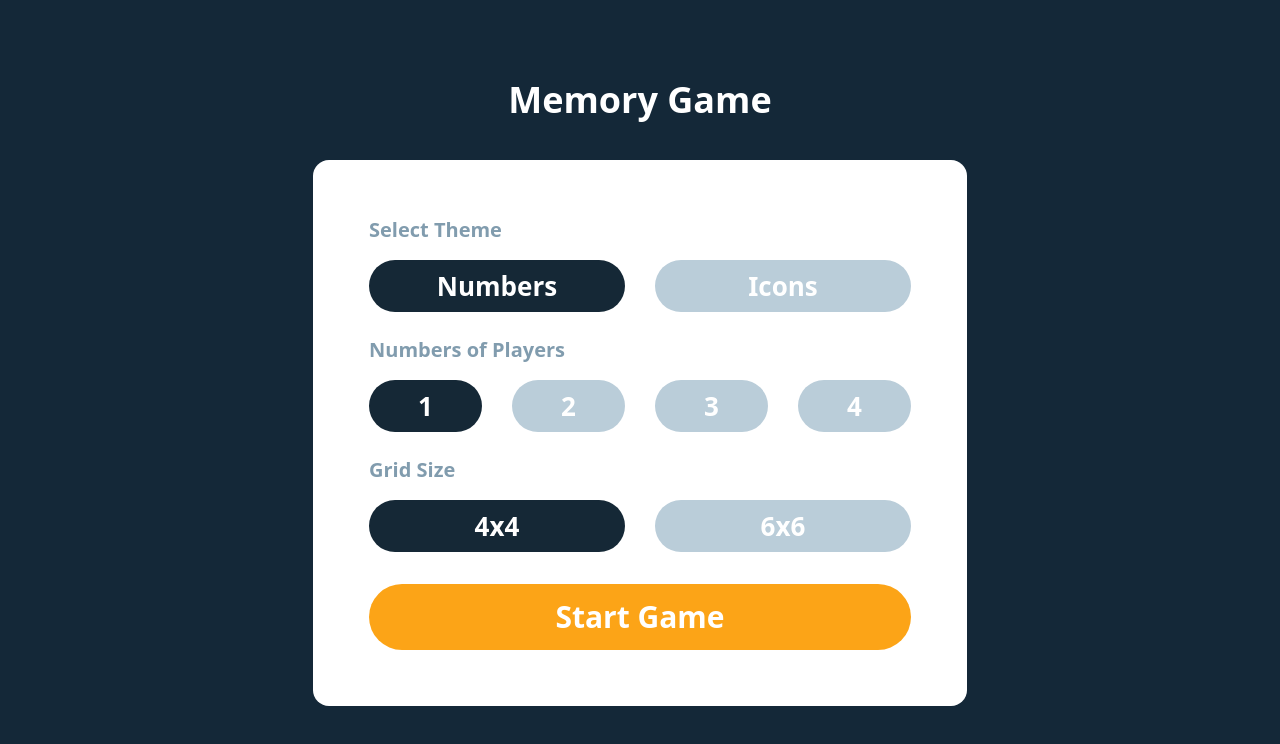
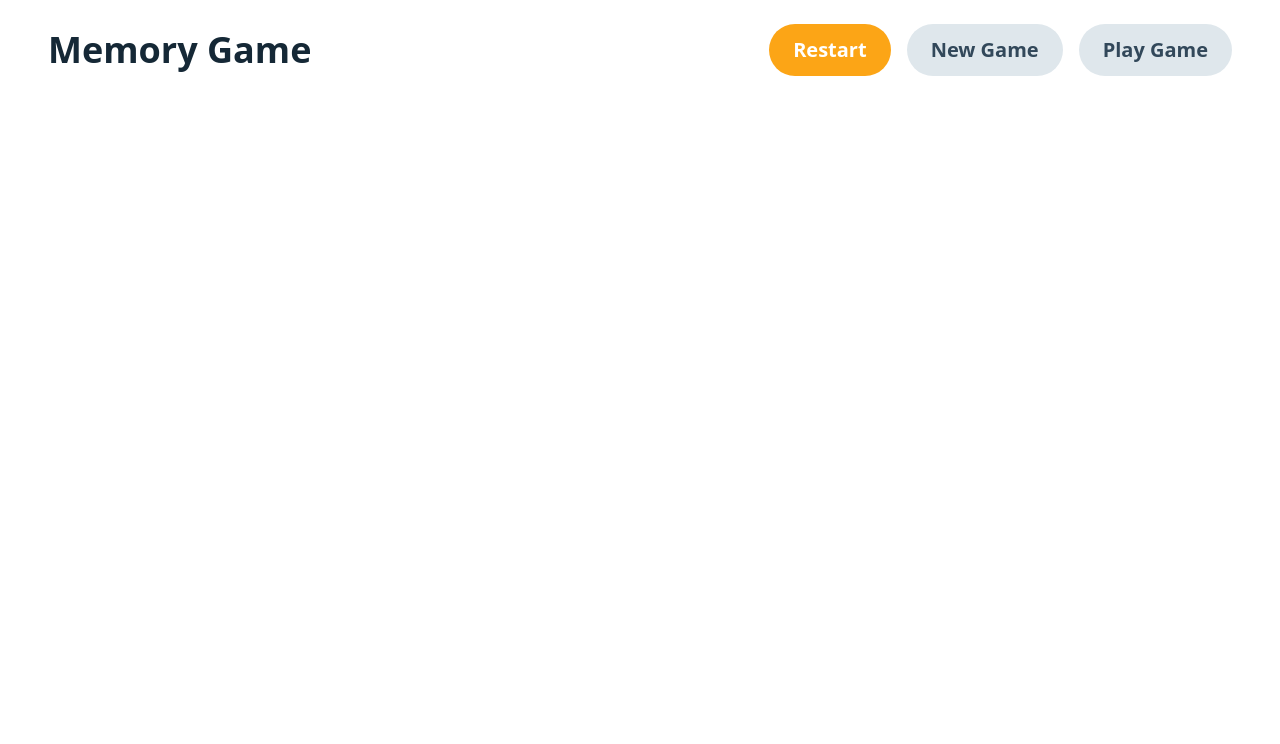
Before and after one commit to ManikantaPotnuru9176/memory-game, a Next.js app: page / in a window 1280 px wide. Shown: the top 744 px of the page. Built offline with nearby package versions, Linux system fonts and the light colour scheme.

Commit message:
optimized navbar

```diff
--- a/src/components/Main.js
+++ b/src/components/Main.js
@@ -7,7 +7,7 @@ import { useEffect, useState } from "react";
 
 const Main = () => {
   const [settings, setSettings] = useState({
-    status: true,
+    status: false,
     selectedTheme: "Numbers",
     selectedPlayers: 1,
     selectedGridSize: "4x4",
@@ -64,12 +64,12 @@ const Main = () => {
   return (
     <>
       <NewGame settings={settings} setSettings={setSettings} />
-      {/* <Navbar />
-      <div className="lg:container mx-auto px-4">
-            <Grid />
-          </div>
-          <Footer />
-          {totalScore * 2 === gridSize * gridSize && <GameEnd />} */}
+      <Navbar settings={settings} setSettings={setSettings} />
+      {/* <div className="lg:container mx-auto px-4">
+        <Grid />
+      </div>
+      <Footer />
+      {totalScore * 2 === gridSize * gridSize && <GameEnd />} */}
     </>
   );
 };
--- a/src/components/gameSetup/NewGame.js
+++ b/src/components/gameSetup/NewGame.js
@@ -23,7 +23,9 @@ const NewGame = ({ settings, setSettings }) => {
 
   return (
     <div
-      className={`fixed inset-0 bg-[#142838] transform transition-transform ease-in-out duration-500 ${
+      className={`${
+        settings.status ? "block" : "hidden"
+      } fixed inset-0 bg-[#142838] transform transition-transform ease-in-out duration-500 ${
         isVisible ? "translate-x-0" : "-translate-x-full"
       }`}
     >
@@ -59,7 +61,13 @@ const NewGame = ({ settings, setSettings }) => {
               onChange={(size) => handleOptionChange("selectedGridSize", size)}
             />
             <div className="pt-2">
-              <button className="w-full text-4.125 md:text-3xl font-extrabold bg-[#fca417] hover:bg-[#fcba4f] focus-visible:bg-yellow-900 text-white leading-[2.7] md:leading-[2.187] rounded-full">
+              <button
+                className="w-full text-4.125 md:text-3xl font-extrabold bg-[#fca417] hover:bg-[#fcba4f] focus-visible:bg-yellow-900 text-white leading-[2.7] md:leading-[2.187] rounded-full"
+                onClick={(e) => {
+                  e.preventDefault();
+                  setSettings((prev) => ({ ...prev, status: false }));
+                }}
+              >
                 Start Game
               </button>
             </div>
--- a/src/components/navbar/Navbar.js
+++ b/src/components/navbar/Navbar.js
@@ -1,40 +1,20 @@
-import React, { useEffect, useState } from "react";
+import React, { useState } from "react";
 import Button from "./Button";
 
-const Navbar = ({
-  setNewGame,
-  selectedPlayers,
-  setIsTimerRunning,
-  isTimerRunning,
-  setMoves,
-  setTime,
-  setFlippedValues,
-  setFlippedCount,
-  shuffleGridValues,
-  setPlayers,
-}) => {
+const Navbar = ({ settings, setSettings }) => {
   const [isMobileMenuOpen, setMobileMenuOpen] = useState(false);
   const [pausePlay, setPausePlay] = useState("Play Game");
-
-  useEffect(() => {
-    if (isTimerRunning && pausePlay === "Pause Game") return;
-    if (!isTimerRunning && pausePlay === "Play Game") return;
-    setPausePlay((prev) => (prev === "Play Game" ? "Pause Game" : "Play Game"));
-  }, [isTimerRunning]);
 
   const toggleMobileMenu = () => {
     setMobileMenuOpen(!isMobileMenuOpen);
   };
 
   const handleRestart = () => {
-    shuffleGridValues();
-    setMoves(0);
-    setTime(0);
-    setFlippedCount(0);
-    setIsTimerRunning(false);
-    setFlippedValues([]);
-    setPlayers((prev) => prev.map((player) => ({ ...player, score: 0 })));
+    setPausePlay("Play Game");
+    if (isMobileMenuOpen) toggleMobileMenu();
   };
+
+  const shouldRenderPausePlayButton = settings.selectedPlayers === 1;
 
   return (
     <>
@@ -46,22 +26,29 @@ const Navbar = ({
           <nav className="mt-2 md:mt-0">
             <div className="md:hidden">
               <button
-                onClick={() => toggleMobileMenu()}
+                onClick={toggleMobileMenu}
                 className="bg-[#fca516] hover:bg-[#fcba4f] text-white text-md font-bold px-4 py-2 rounded-full"
               >
                 Menu
               </button>
             </div>
             <div className="hidden md:flex md:gap-2 lg:gap-4">
-              <Button text="Restart" primary onClick={() => handleRestart()} />
-              <Button text="New Game" onClick={() => setNewGame(true)} />
-              {selectedPlayers === 1 && (
+              <Button text="Restart" primary onClick={handleRestart} />
+              <Button
+                text="New Game"
+                onClick={() => {
+                  setPausePlay("Play Game");
+                  setSettings((prev) => ({ ...prev, status: true }));
+                }}
+              />
+              {shouldRenderPausePlayButton && (
                 <Button
                   text={pausePlay}
                   onClick={() => {
-                    setIsTimerRunning(pausePlay === "Play Game" ? true : false);
                     setPausePlay((prev) =>
-                      prev === "Play Game" ? "Pause Game" : "Play Game"
+                      prev === "Play Game" || prev === "Resume Game"
+                        ? "Pause Game"
+                        : "Resume Game"
                     );
                   }}
                 />
@@ -73,7 +60,7 @@ const Navbar = ({
       {isMobileMenuOpen && (
         <div
           className="fixed inset-0 grid place-items-center bg-gray-800 bg-opacity-50 z-50"
-          onClick={() => toggleMobileMenu()}
+          onClick={toggleMobileMenu}
         >
           <div
             role="dialog"
@@ -82,23 +69,25 @@ const Navbar = ({
             className="z-50 w-11/12 sm:w-5/6 md:w-3/4 lg:w-2/3 xl:w-1/2 bg-white text-3xl md:text-4xl lg:text-5xl xl:text-6xl rounded-md flex flex-col gap-4 px-4 sm:px-6 md:px-8 xl:px-10 py-6 sm:py-8 md:py-10 pointer-events-auto"
             onClick={(e) => e.stopPropagation()}
           >
-            <Button text="Restart" onClick={() => toggleMobileMenu()} primary />
+            <Button text="Restart" onClick={handleRestart} primary />
             <Button
               text="New Game"
               onClick={() => {
+                setPausePlay("Play Game");
+                setSettings((prev) => ({ ...prev, status: true }));
                 toggleMobileMenu();
-                setNewGame(true);
               }}
             />
-            {selectedPlayers === 1 && (
+            {shouldRenderPausePlayButton && (
               <Button
                 text={pausePlay}
                 onClick={() => {
-                  setIsTimerRunning(pausePlay === "Play Game" ? true : false);
+                  setPausePlay((prev) =>
+                    prev === "Play Game" || prev === "Resume Game"
+                      ? "Pause Game"
+                      : "Resume Game"
+                  );
                   toggleMobileMenu();
-                  setPausePlay((prev) =>
-                    prev === "Play Game" ? "Pause Game" : "Play Game"
-                  );
                 }}
               />
             )}
```
